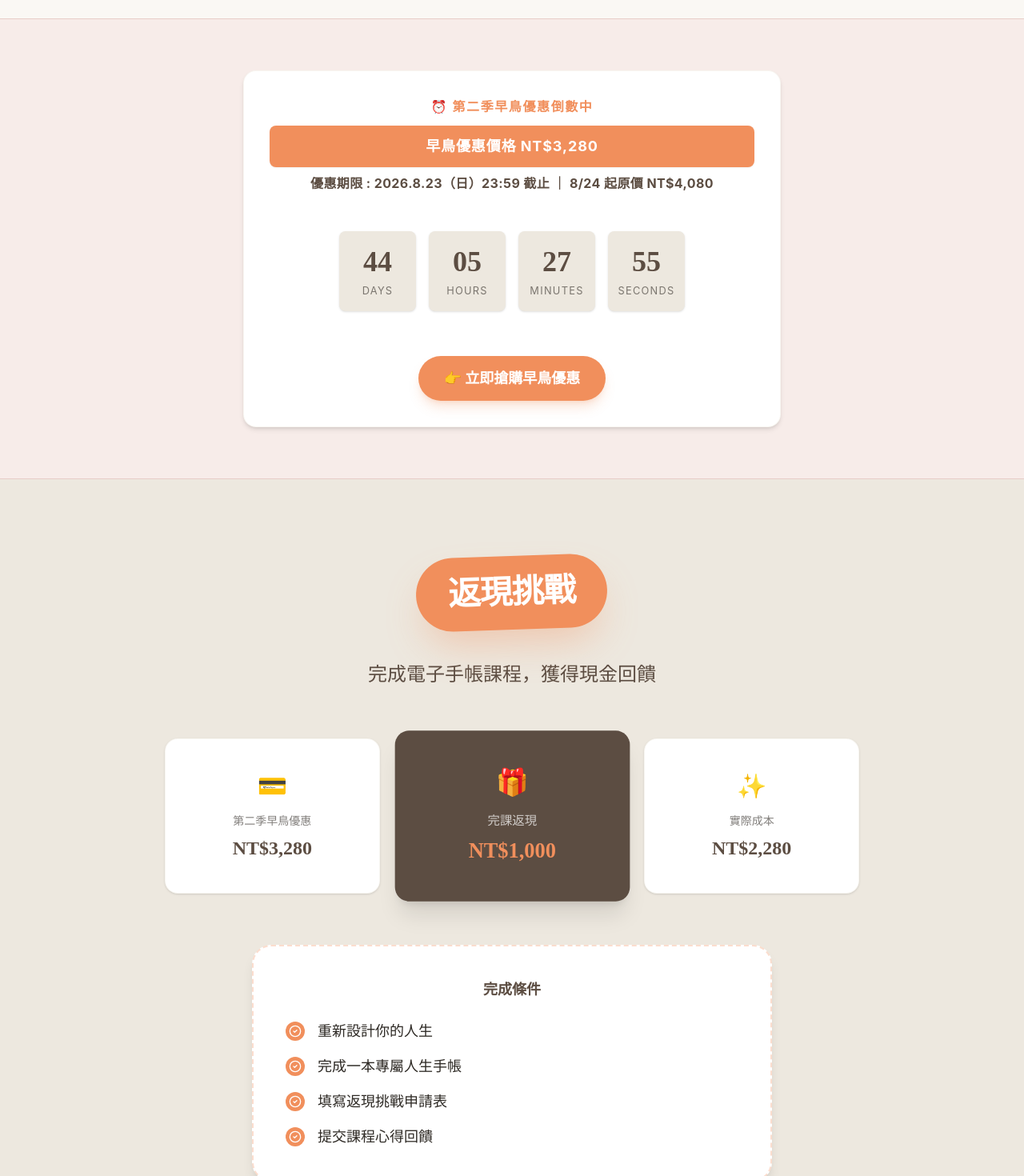
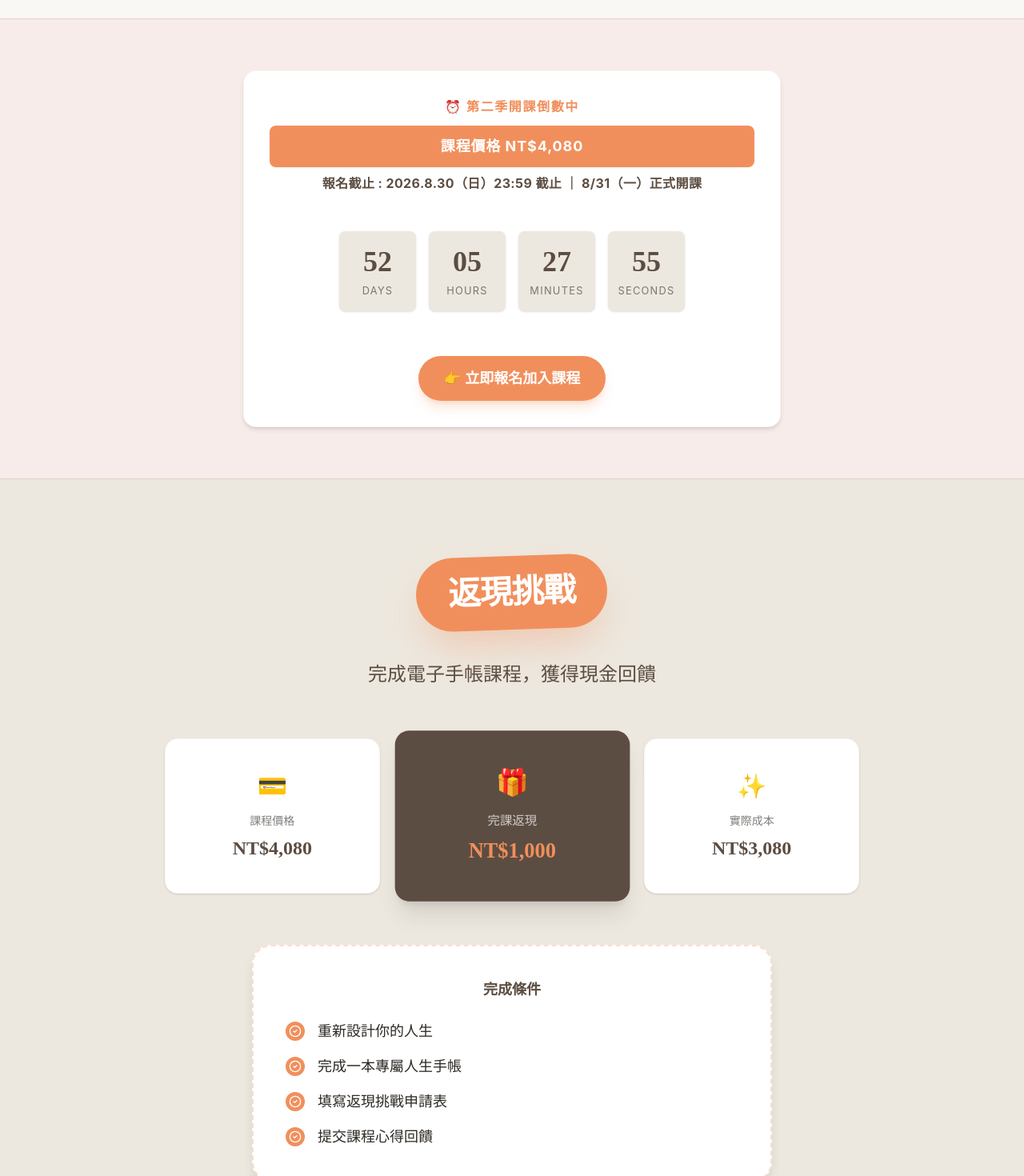
Before and after one commit to jsspace1111-max/-, a React (Vite) app: page / in a window 1280 px wide. Shown: the part 4420-5890 px from the top of the page at 80% size. Built offline with nearby package versions, Linux system fonts and the light colour scheme.

Commit message:
feat(pricing): update course schedule and pricing
Extend the registration deadline to 2026-08-30 and update the course pricing and countdown timer to reflect the official course launch on 2026-08-31.

```diff
--- a/src/App.tsx
+++ b/src/App.tsx
@@ -68,7 +68,7 @@ const CountdownTimer = () => {
   const [timeLeft, setTimeLeft] = useState<{ days: number; hours: number; minutes: number; seconds: number } | null>(null);
 
   useEffect(() => {
-    const targetDate = new Date('2026-08-23T23:59:59+08:00').getTime();
+    const targetDate = new Date('2026-08-31T23:59:59+08:00').getTime();
 
     const timer = setInterval(() => {
       const now = new Date().getTime();
@@ -778,18 +778,18 @@ export default function App() {
         </div>
       </section>
 
-      {/* Early Bird Countdown Section */}
+      {/* Early Bird / Course Countdown Section */}
       <section id="pricing" className="bg-[#F7ECE9] border-y border-[#E8CDC8] px-6 py-16 text-center">
         <div className="max-w-[1100px] mx-auto">
           <div className="max-w-2xl mx-auto bg-white p-6 sm:p-8 rounded-2xl border border-beige-dark/30 shadow-md flex flex-col items-center">
             <span className="text-terracotta text-sm md:text-base font-bold tracking-widest uppercase block mb-3">
-              ⏰ 第二季早鳥優惠倒數中
+              ⏰ 第二季開課倒數中
             </span>
             <div className="bg-terracotta text-white py-3 px-4 rounded-lg text-base md:text-lg font-bold tracking-wider mb-2 shadow-xs w-full">
-              早鳥優惠價格 NT$3,280
+              課程價格 NT$4,080
             </div>
             <div className="text-brown-dark text-sm md:text-base font-bold tracking-wide mb-4">
-              優惠期限 : 2026.8.23（日）23:59 截止 ｜ 8/24 起原價 NT$4,080
+              報名截止 : 2026.8.30（日）23:59 截止 ｜ 8/31（一）正式開課
             </div>
             <CountdownTimer />
 
@@ -799,7 +799,7 @@ export default function App() {
               rel="noopener noreferrer"
               className="mt-6 inline-flex items-center justify-center bg-terracotta hover:bg-terracotta-hover text-white px-8 py-3.5 rounded-full text-base sm:text-lg font-bold shadow-lg shadow-terracotta/25 hover:scale-105 active:scale-95 transition-all"
             >
-              👉 立即搶購早鳥優惠
+              👉 立即報名加入課程
             </a>
           </div>
         </div>
@@ -827,8 +827,8 @@ export default function App() {
           <div className="flex flex-col md:flex-row gap-8 justify-center max-w-[900px] mx-auto mb-16 px-4">
             <div className="bg-white p-10 rounded-2xl shadow-sm flex-1 flex flex-col items-center border border-beige-dark/30">
               <span className="text-3xl mb-4">💳</span>
-              <span className="text-sm text-brown-text/60 mb-2 font-medium">第二季早鳥優惠</span>
-              <span className="text-2xl font-serif text-brown-dark font-bold">NT$3,280</span>
+              <span className="text-sm text-brown-text/60 mb-2 font-medium">課程價格</span>
+              <span className="text-2xl font-serif text-brown-dark font-bold">NT$4,080</span>
             </div>
             <div className="bg-brown-dark p-10 rounded-2xl shadow-xl flex-1 flex flex-col items-center transform md:scale-110 z-10 text-white">
               <span className="text-3xl mb-4">🎁</span>
@@ -838,7 +838,7 @@ export default function App() {
             <div className="bg-white p-10 rounded-2xl shadow-sm flex-1 flex flex-col items-center border border-beige-dark/30">
               <span className="text-3xl mb-4">✨</span>
               <span className="text-sm text-brown-text/60 mb-2 font-medium">實際成本</span>
-              <span className="text-2xl font-serif text-brown-dark font-bold">NT$2,280</span>
+              <span className="text-2xl font-serif text-brown-dark font-bold">NT$3,080</span>
             </div>
           </div>
 
@@ -873,8 +873,8 @@ export default function App() {
       {/* Value After Cashback */}
       <section className="bg-cream px-6 py-20">
         <div className="max-w-[1100px] mx-auto text-center">
-          <h2 className="text-[2.2rem] md:text-[2.5rem] text-brown-dark mb-2 font-bold leading-tight">完成課程，你只要花 NT$2,280，就能獲得</h2>
-          <span className="text-[0.8rem] text-brown-text/50 block mb-16 tracking-widest uppercase">（課程價格 NT$3,280 － 完課返現 NT$1,000）</span>
+          <h2 className="text-[2.2rem] md:text-[2.5rem] text-brown-dark mb-2 font-bold leading-tight">完成課程，你只要花 NT$3,080，就能獲得</h2>
+          <span className="text-[0.8rem] text-brown-text/50 block mb-16 tracking-widest uppercase">（課程價格 NT$4,080 － 完課返現 NT$1,000）</span>
 
           <div className="grid grid-cols-1 sm:grid-cols-2 lg:grid-cols-3 gap-6 text-left">
             {[
@@ -1086,8 +1086,8 @@ export default function App() {
                 <span className="text-sm">－NT$1,000</span>
               </div>
               <div className="flex justify-between items-center p-6 bg-terracotta text-white font-bold">
-                <span className="text-lg">第二季早鳥優惠</span>
-                <span className="text-2xl font-serif">NT$3,280</span>
+                <span className="text-lg">課程價格</span>
+                <span className="text-2xl font-serif">NT$4,080</span>
               </div>
             </div>
           </div>
@@ -1123,9 +1123,9 @@ export default function App() {
           </div>
 
           <div className="bg-brown-dark rounded-2xl p-12 text-center text-white">
-            <h3 className="text-2xl font-bold mb-4">早鳥優惠價格 NT$3,280</h3>
+            <h3 className="text-2xl font-bold mb-4">課程價格 NT$4,080</h3>
             <p className="text-white/80 text-base md:text-lg mb-8 px-4 font-medium">
-              優惠期限 : 2026.8.23（日）23:59 截止
+              開課日期 : 2026.8.31（一）正式開課
             </p>
             <a
               href="https://jsspace1111.com/product/ldp-project/"
@@ -1243,10 +1243,10 @@ export default function App() {
           </div>
 
           <div className="text-xl mb-2 font-medium">
-            早鳥優惠價格 <span className="text-terracotta text-3xl font-bold ml-1">NT$3,280</span>
+            課程價格 <span className="text-terracotta text-3xl font-bold ml-1">NT$4,080</span>
           </div>
           <div className="text-sm font-semibold text-brown-text/70 mb-10">
-            優惠期限 : 2026.8.23 23:59 截止
+            開課日期 : 2026.8.31（一）正式開課
           </div>
 
           <a
```
